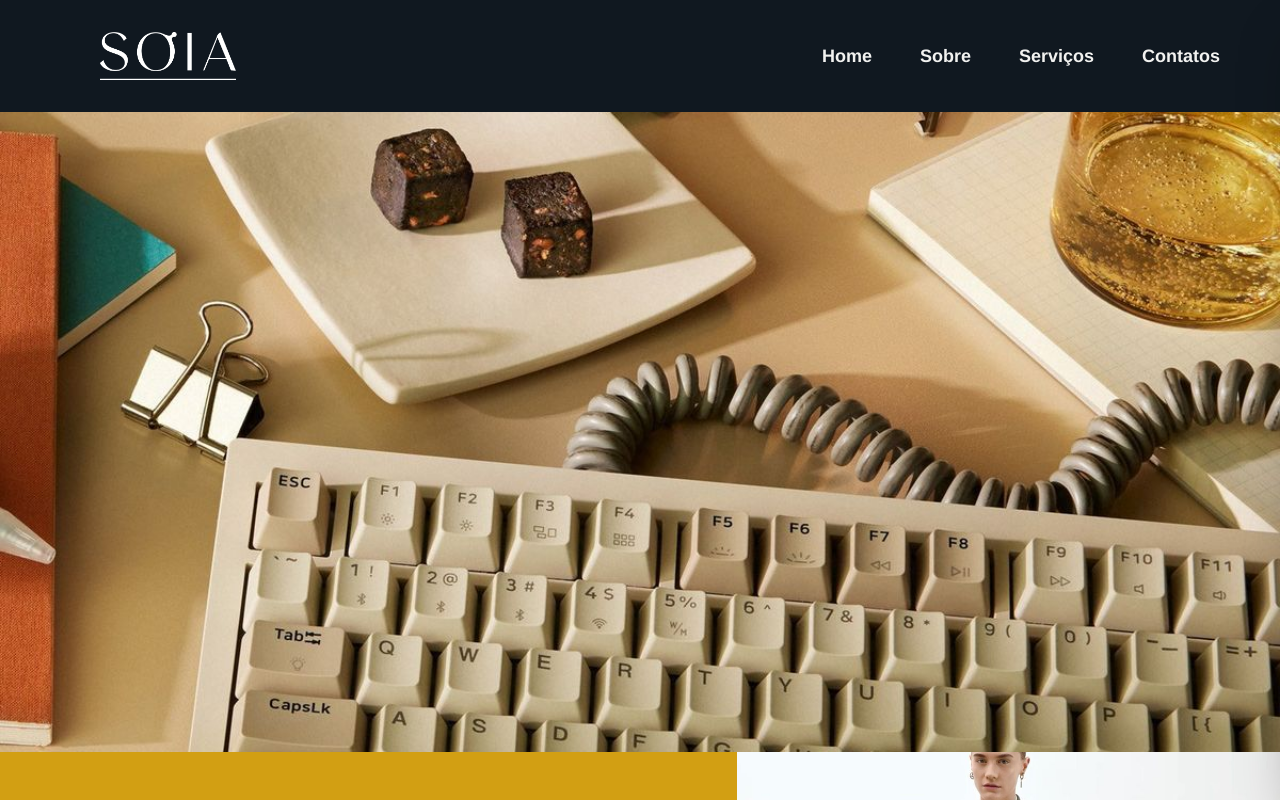
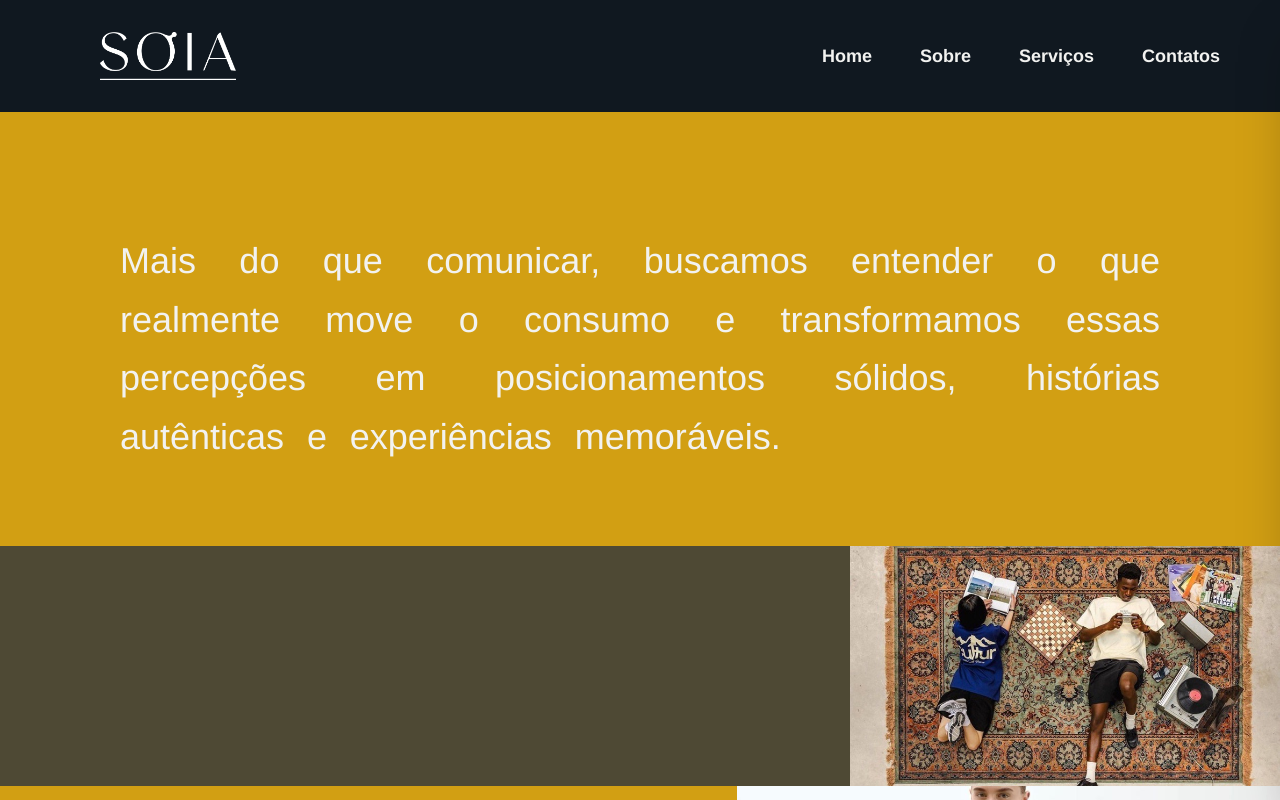
Before and after one commit to MathewsFranco/soia, a React (Vite) app: page / in a window 1280 px wide. Shown: the top 800 px of the page. Built offline with nearby package versions, Linux system fonts and the light colour scheme.

Commit message:
✨ add slogan and img spacer

```diff
--- /dev/null
+++ b/src/components/ImageSpacer.tsx
@@ -0,0 +1,11 @@
+export function ImageSpacer() {
+  return (
+    <div className="w-full max-h-60 flex overflow-hidden bg-sage">
+      <img
+        src="/carpet.jpeg"
+        className="max-h-86 ml-auto object-cover"
+        alt="people on a carpet reading and playing on their phone"
+      />
+    </div>
+  )
+}
--- /dev/null
+++ b/src/components/Slogan.tsx
@@ -0,0 +1,11 @@
+export function Slogan() {
+  return (
+    <div className="bg-amber p-15 pb-10 md:p-30 md:pb-20  text-white text-2xl md:text-4xl text-justify leading-relaxed [word-spacing:0.8rem] ">
+      <p>
+        Mais do que comunicar, buscamos entender o que realmente move o consumo
+        e transformamos essas percepções em posicionamentos sólidos, histórias
+        autênticas e experiências memoráveis.
+      </p>
+    </div>
+  )
+}
--- a/src/routes/index.tsx
+++ b/src/routes/index.tsx
@@ -2,7 +2,9 @@ import { About } from '../components/About'
 import { BrandDefinition } from '../components/BrandDefinition'
 import Footer from '@/components/Footer'
 import { Founder } from '../components/Founder'
+import { ImageSpacer } from '../components/ImageSpacer'
 import { Services } from '../components/Services'
+import { Slogan } from '../components/Slogan'
 import { createFileRoute } from '@tanstack/react-router'
 
 export const Route = createFileRoute('/')({
@@ -12,11 +14,8 @@ export const Route = createFileRoute('/')({
 function App() {
   return (
     <>
-      <img
-        src="/keyboard.jpeg"
-        alt="Soia Banner"
-        className="h-160 w-full object-cover object-[center_70%]"
-      />
+      <Slogan />
+      <ImageSpacer />
       <BrandDefinition />
       <About />
       <Services />
```
